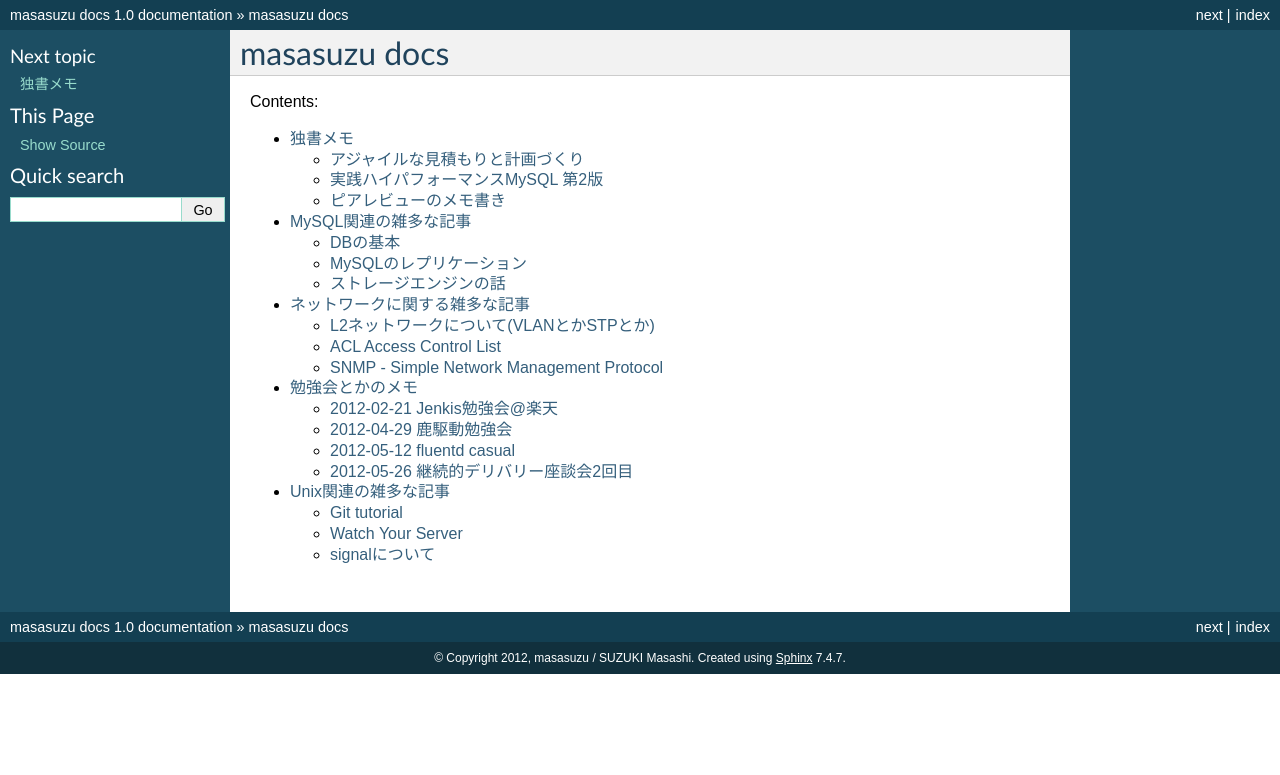
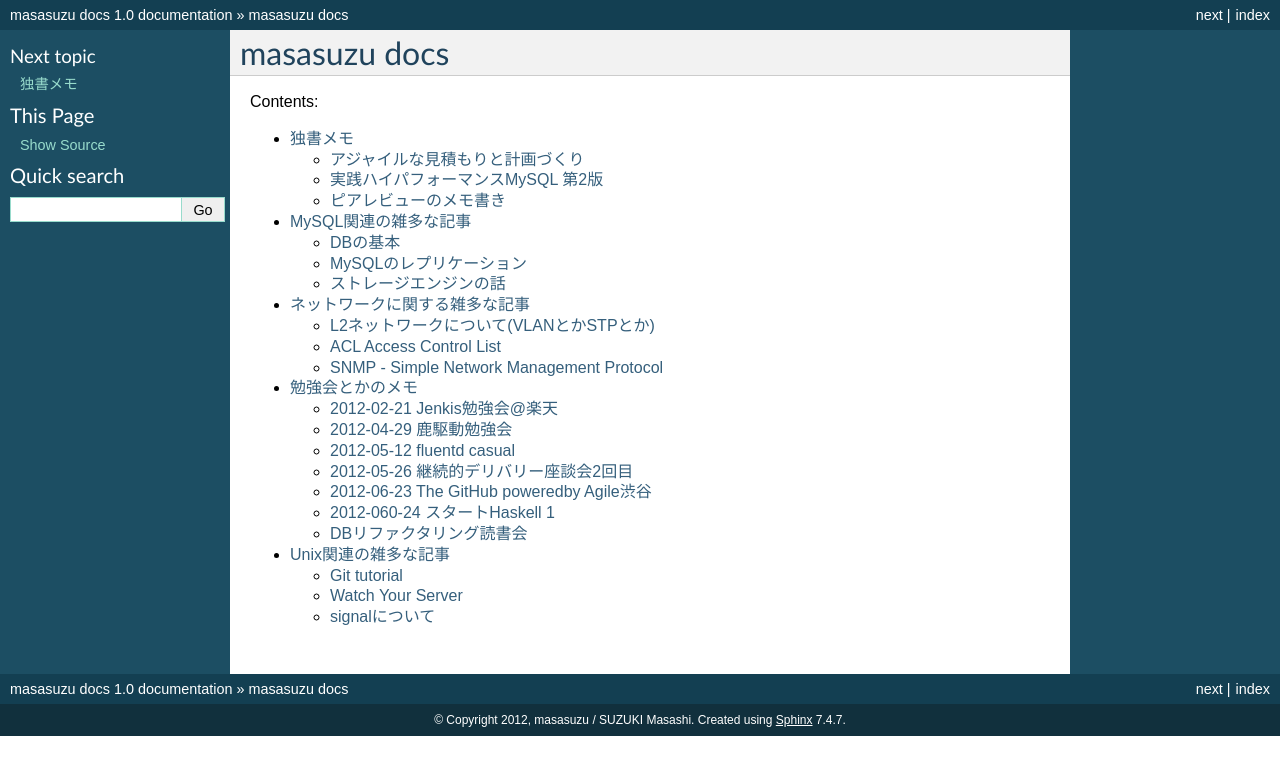
Before and after one commit to masasuzu/document, a Sphinx documentation site: the page built from source/index.rst, in a window 1280 px wide. Shown: the top 775 px of the page. Built offline with Sphinx 7.4.7, drawn with Linux system fonts in a browser that asks for light colours; some of the changed lines change nothing that is shown.

Commit message:
勉強会メモいくつか

```diff
--- /dev/null
+++ b/source/study/2012-06-23_github.rst
@@ -0,0 +1,170 @@
+=========================================
+2012-06-23 The GitHub poweredby Agile渋谷
+=========================================
+
+* http://atnd.org/events/30016
+
+資料
+================================
+
+* http://www.slideshare.net/koichiro/agile-shibuya-githubenterprise
+
+pythonとgihubとベンチャー機能
+================================
+
+@tfmagician
+藤原さん
+
+FULLER株式会社のひと
+
+Dig App
+過去のアプリランキング
+
+Pitta
+Twitterクライアント
+
+開発フロー
+===============
+
+* かんばん
+
+* リーンスタートアップ
+
+* github
+
+  * github カンパニーアカウントのプライベートレポジトリ
+  * 個人アカウントのプライベートレポジトリを活用
+
+  * asuccessful git branching model
+
+  * issuesラベル
+
+    * Bug Experimence Kaizen
+
+  * wiki
+
+    * 社内wiki
+    * プロジェクトwiki
+
+  * ベンチャーには丘ながない
+
+    * 社内ツールとかはgitolite
+
+
+python
+==============
+
+* hyde
+* legit - aliasを作ってくれる
+* pyramid
+* cornice
+* mongoengine
+* fabric
+
+
+
+
+
+knit
+====================
+
+永和のひと
+
+受託開発でのgithub
+
+
+ソースコードレビュー
+
+
+トピックブランチをまず切る
+実装したらpull requestする
+merge pull requestをしたらトピックブランチを消す
+
+
+困ったこと
+--------------
+
+pull reqがたまる
+binary fileのdiff
+
+
+朝会で今日の pull reqを確認
+
+参加のソーシャルコーディング
+=============================
+
+
+松田さんのデブサミの資料を見ると良いよ > ソーシャルコーディング
+
+railsにpull reqを送ったはなし
+
+科学の世界の公用語は英語では無くpoor english
+他の人のpull reqが参考になる
+
+@HIROCASTER
+====================
+
+WEB+DB Pressを買ってね
+
+Pull req送ってね
+
+github enterpriseとはなんだったのか
+========================================
+
+* http://www.slideshare.net/koichiro/agile-shibuya-githubenterprise
+
+greeのひと
+
+スタートアップruby でるよ
+
+@a_matsuda 松田さん
+Alpha SOcial Coder
+
+
+ソーシャルコーディング三部作
+
+開発環境全般を整えるお仕事
+
+
+githubは人が主体
+source forge プロジェクトが主体
+
+github:enterpriseとは
+
+会社という閉じた空間に置くとソーシャルでなくなる
+
+githubの導入に当たって
+開発のライフサイクルをどう使うかを考えないとまずい
+
+デブサミ夏で話します
+
+
+gitホスティングサイトの気になる中身
+======================================
+
+Nulabのひと
+@ikikko
+
+backlogのgit対応
+
+
+Amoingのgithubの開発フロー
+======================================
+
+pull req形式でやっている
+
+gitペア作業
+
+プライベートリポジトリ便利
+
+hubコマンドが便利
+
+
+vcs quest
+======================================
+
+git-svnを使って並行運用
+
+svnは参照専用
+
+gt filter-branch 黒魔術
--- /dev/null
+++ b/source/study/2012-06-24_start_haskell.rst
@@ -0,0 +1,73 @@
+================================
+2012-060-24 スタートHaskell 1
+================================
+
+イントロダクション
+================================
+
+* lazy
+
+  * 遅延評価
+
+* pure
+
+  * 参照透明性
+
+* 静的型付け
+
+  * 型推論
+
+* 型クラス
+
+
+1章
+========================
+
+ghci
+
+1 /= 1
+=> False
+
+1 == True
+とかいうふざけた仕様は無い
+
+min (-1) (-3)
+かっこでくくる
+
+
+リスト内は同じ型のものしか入れられない
+タプルだと違う型も入れられる
+
+
+
+
+
+LT HUnit
+====================
+
+
+@dekosuke
+================
+
+project euler
+http://projecteuler.net/
+code forces
+http://codeforces.com/
+at coder
+http://atcoder.jp/
+パーサコーディネータを書く
+
+haskellのweb framework
+
+full stack
+- yesod
+
+micro
+- scotty
+
+
+yesod
+================
+
+@seizans
+ワークスの人
--- /dev/null
+++ b/source/study/2012-07-10_dbrr.rst
@@ -0,0 +1,74 @@
+==================================
+DBリファクタリング読書会
+==================================
+
+Database Smells
+=======================
+
+隠れたテーマ: 気づき
+
+ベストじゃ無いプラクティスが前例に
+日本的なる前例主義
+
+悲劇を避けるために
+
+ほとんどの問題はテーブル設計に帰着する
+  リレーショナルモデルを無視した設計
+
+
+sql and rlational theory
+art of sql
+
+ストアド、トリガー使ってますか?
+
+実装スピードが速い言語で作った結果、ストアドプロシージャに。。。
+
+* トリガーが連鎖していって酷いことになる
+
+  *  テストできない
+
+* トリガーを多用するということはRDB理論に基づいていない設計の兆候
+
+  *  トリガーを使いたくなるときは不吉なにおいの兆候
+
+* ストアドの使いどころ
+
+  *  監査ログとかはトリガーでやった方が楽かも
+  *  移植性が低いからストアドを使わないという判断
+  *  基本的には使わない方がいい。
+
+    *  RDBMSのおまけ機能と認識しておくといい
+    *  大量に処理するときには良いかも
+
+  *  ネットワークの負荷を減らしたいときとか
+  *  トリガーはソースに見えないので罠になり得る
+
+* 個性的なテーブル
+
+  *  適用期間テーブルにfromしかない
+  *  時間依存のデータは過去のテーブルに隔離にしていくといいのでは
+
+    *    時間によって意味が変わるのはよくない
+
+  *  列と行が反対になっている
+  *  意味毎にテーブルを分けないといけない
+
+  *  eav?
+
+    *  entity
+    *  何が入るかわからないカラムがあるのはモデリングが足りないんじゃなイカ
+
+  * らくらくERD
+
+    *   複合主キーの組み合わせの限界を超えた
+
+  * DWH.BIは正規化しない
+    *  予備100
+
+
+* 正規化
+
+  *  ないがしろにされがち
+  *  IPAのデータベーススペシャリストが良い勉強になる
+  *  制約がめんどうなので、やりたくないって人が多い
+  *  参照整合性が不可の原因になるっていうのは都市伝説?
--- a/source/study/index.rst
+++ b/source/study/index.rst
@@ -11,3 +11,6 @@ Contents:
     2012-04-28_shikakudou
     2012-05-18_fluentd_casual
     2012-05-26_cdelivery
+    2012-06-23_github
+    2012-06-24_start_haskell
+    2012-07-10_dbrr
```
